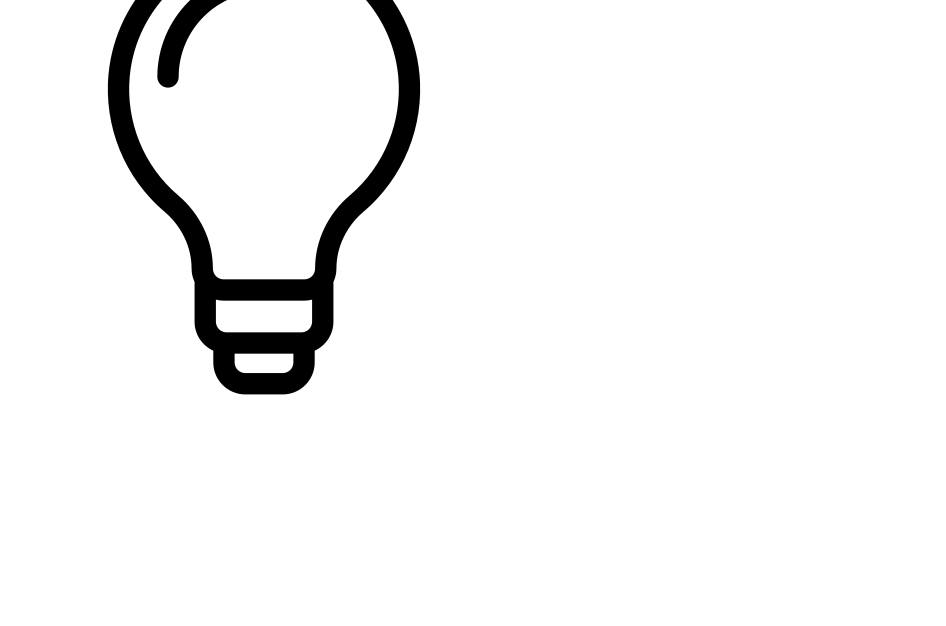
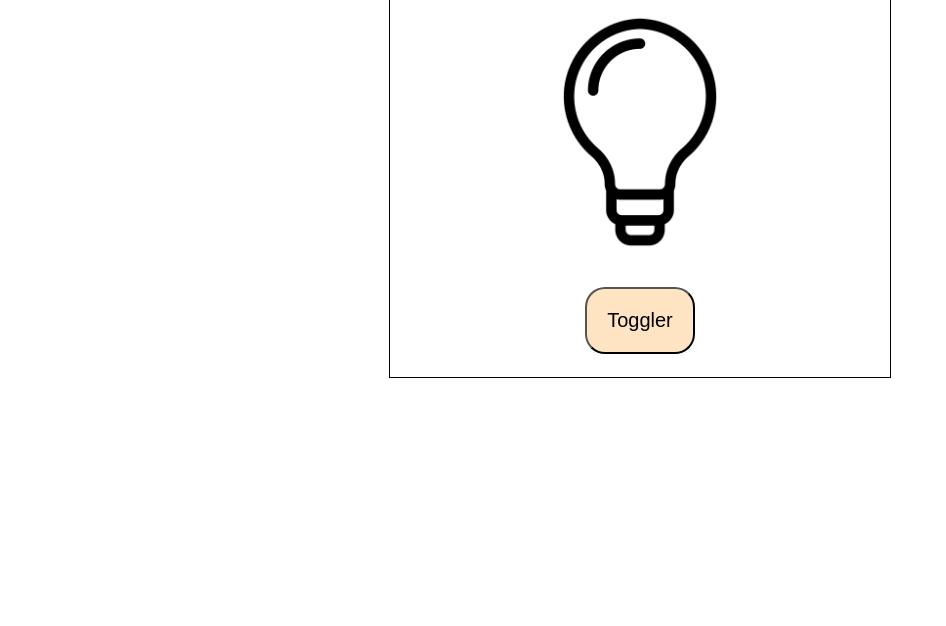
Before and after one commit to kunalsonwane77/Assignment30, a plain HTML site: page index.html in a window 1280 px wide. Shown: the part 174-800 px from the top of the page, without its empty margins (0-946 px from the left). Drawn offline with Linux system fonts and the light colour scheme.

Commit message:
blulb container created

```diff
--- a/index.html
+++ b/index.html
@@ -4,11 +4,33 @@
     <meta charset="UTF-8">
     <meta name="viewport" content="width=device-width, initial-scale=1.0">
     <title>Document</title>
+    <style>
+        .bulb_container{
+            text-align: center ;
+             margin: 100px auto;
+             border: 1px solid black;
+             height: 450px;
+             width: 500px;
+        }
+        #bulb-img{
+            display: block;
+            margin: auto;
+           height: 250px;
+        }
+        #Toggler{
+            margin-top: 30px;
+            padding: 20px;
+            border-radius: 20px;
+            font-size: 20px;
+            background-color: bisque;
+        }
+    </style>
 </head>
 <body>
-    <div class="buld_container">
-        <h1>Bolb Toggler</h1>
-        <img src="./bulb-off.png" alt="image">
+    <div class="bulb_container">
+        <h1>Bulb Toggler</h1>
+        <img src="./bulb-off.png" alt="image" id="bulb-img">
+        <button id="Toggler">Toggler</button>
     </div>
 </body>
 </html>
```
